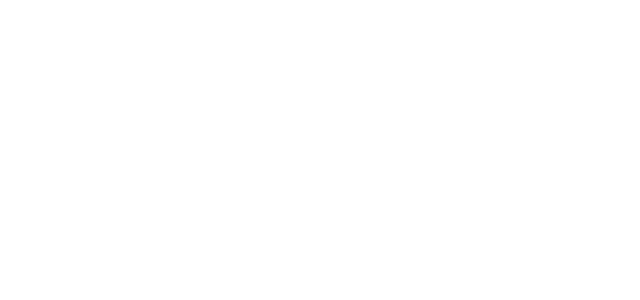
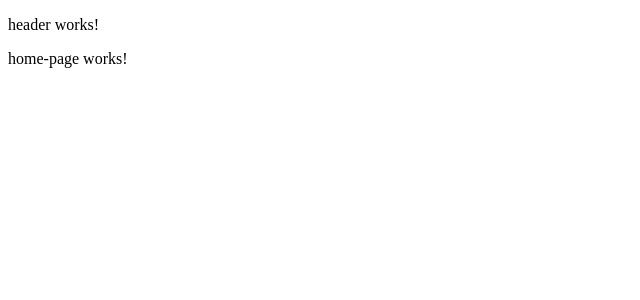
Before and after one commit to pavelisik/adbox, an Angular app: page / in a window 1280 px wide. Shown: the top 300 px of the page, without its empty margins (0-640 px from the left). Built offline with nearby package versions, Linux system fonts and the light colour scheme.

Commit message:
main components

```diff
--- a/src/app/app.routes.ts
+++ b/src/app/app.routes.ts
@@ -1,3 +1,11 @@
 import { Routes } from '@angular/router';
+import { MainLayout } from '@app/layouts/main-layout/main-layout';
+import { HomePage } from '@app/pages/home-page/home-page';
 
-export const routes: Routes = [];
+export const routes: Routes = [
+    {
+        path: '',
+        component: MainLayout,
+        children: [{ path: '', component: HomePage }],
+    },
+];
--- /dev/null
+++ b/src/app/layouts/header/header.html
@@ -0,0 +1 @@
+<p>header works!</p>
--- /dev/null
+++ b/src/app/layouts/main-layout/main-layout.html
@@ -0,0 +1,4 @@
+<app-header></app-header>
+<div class="workspace">
+    <router-outlet />
+</div>
--- /dev/null
+++ b/src/app/layouts/main-layout/main-layout.ts
@@ -0,0 +1,11 @@
+import { Component } from '@angular/core';
+import { RouterOutlet } from '@angular/router';
+import { Header } from '../header/header';
+
+@Component({
+    selector: 'app-main-layout',
+    imports: [RouterOutlet, Header],
+    templateUrl: './main-layout.html',
+    styleUrl: './main-layout.scss',
+})
+export class MainLayout {}
--- /dev/null
+++ b/src/app/pages/home-page/home-page.html
@@ -0,0 +1 @@
+<p>home-page works!</p>
--- /dev/null
+++ b/src/app/pages/home-page/home-page.ts
@@ -0,0 +1,11 @@
+import { Component } from '@angular/core';
+
+@Component({
+  selector: 'app-home-page',
+  imports: [],
+  templateUrl: './home-page.html',
+  styleUrl: './home-page.scss'
+})
+export class HomePage {
+
+}
```
Also changed, not shown: src/app/layouts/header/header.ts (added, +11 -0 lines), src/app/layouts/header/header.scss (added), src/app/layouts/main-layout/main-layout.scss (added), src/app/pages/home-page/home-page.scss (added), 1 other file (tests, documents, lock files or other folders).
